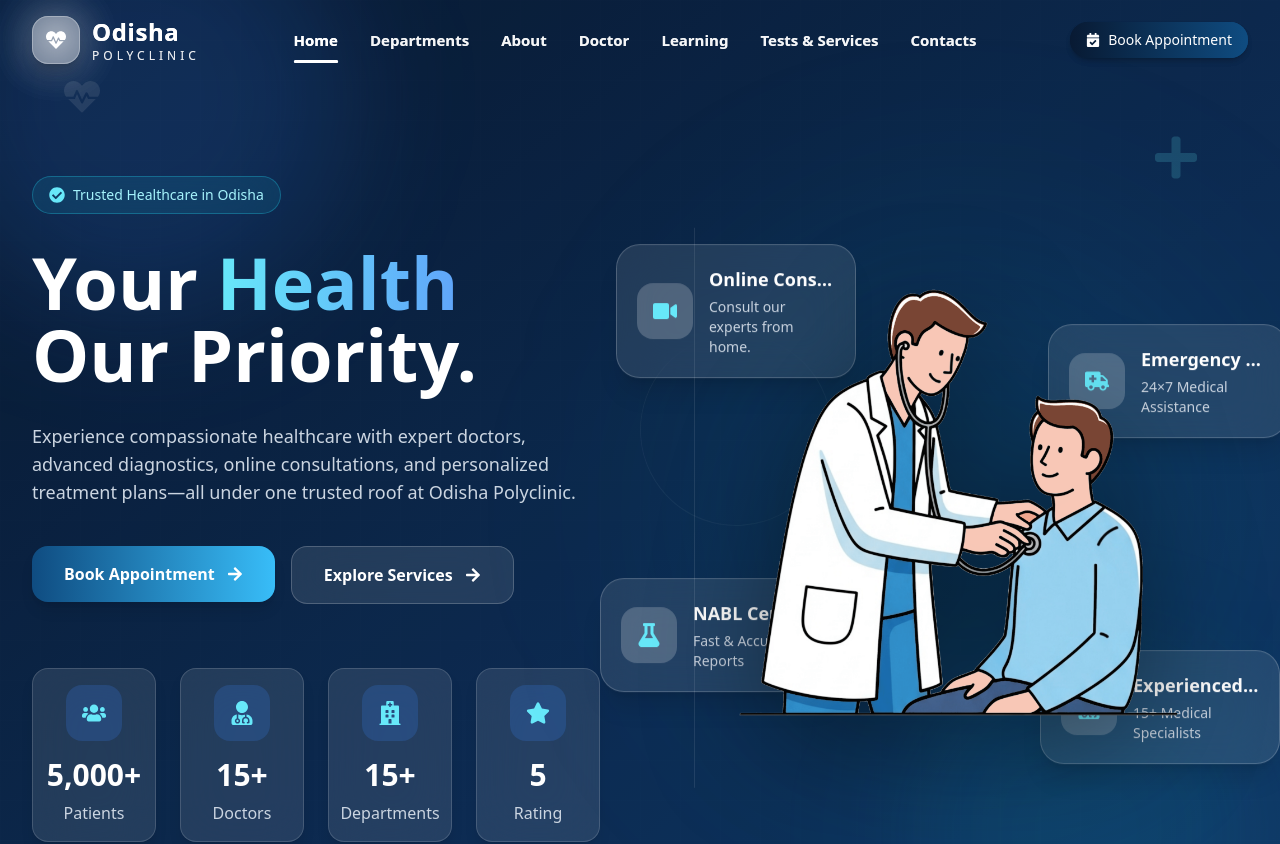
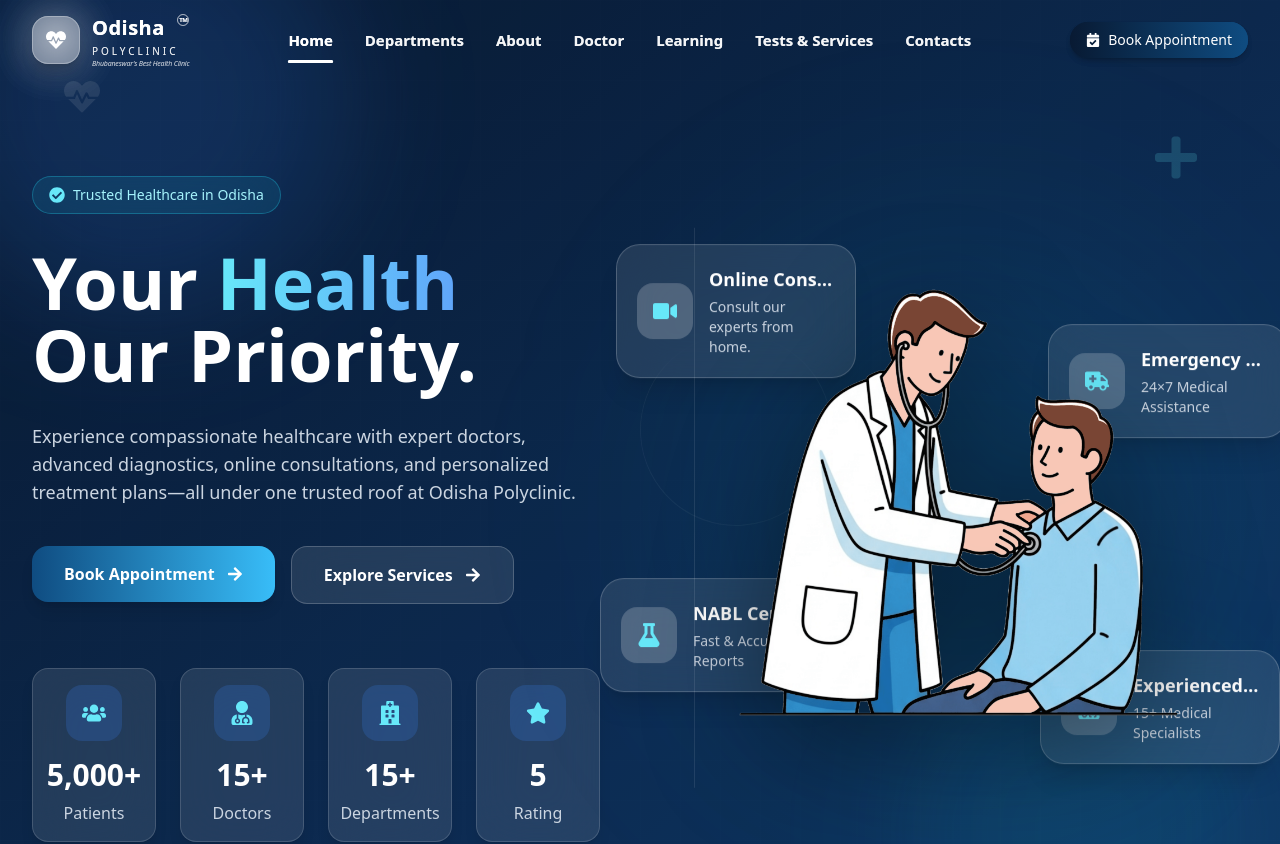
Before and after one commit to enayat-alt/clinic-project, a React (Vite) app in the folder frontend/: page / in a window 1280 px wide. Shown: the top 844 px of the page. Built offline with nearby package versions, Linux system fonts and the light colour scheme; no server answers.

Commit message:
logo changes

```diff
--- a/frontend/src/features/clinic/components/Header/Logo.jsx
+++ b/frontend/src/features/clinic/components/Header/Logo.jsx
@@ -1,3 +1,57 @@
+// import { Link } from "react-router-dom";
+// import { FaHeartbeat } from "react-icons/fa";
+
+// export default function Logo({ scrolled }) {
+//   return (
+//     <Link to="/" className="flex items-center gap-3 select-none">
+//       {/* Logo Icon */}
+//       <div className="relative">
+//         {/* Glow */}
+//         <div
+//           className={`absolute inset-0 rounded-full blur-xl transition-colors duration-300 ${
+//             scrolled
+//               ? "bg-cyan-400 opacity-40"
+//               : "bg-white opacity-30"
+//           }`}
+//         />
+
+//         {/* Logo */}
+//         <div
+//           className={`relative flex h-12 w-12 items-center justify-center rounded-2xl shadow-lg transition-colors duration-300 ${
+//             scrolled
+//               ? "bg-gradient-to-br from-[#0F4C81] to-[#081A33]"
+//               : "bg-white/20 backdrop-blur-md border border-white/20"
+//           }`}
+//         >
+//           <FaHeartbeat className="text-xl text-white" />
+//         </div>
+//       </div>
+
+//       {/* Text */}
+//       <div className="leading-tight">
+//         <h2
+//           className={`text-2xl font-extrabold tracking-wide transition-colors duration-300 ${
+//             scrolled ? "text-[#081A33]" : "text-white"
+//           }`}
+//         >
+//           Odisha
+//         </h2>
+
+//         <p
+//           className={`text-xs uppercase tracking-[4px] transition-colors duration-300 ${
+//             scrolled ? "text-slate-500" : "text-white/70"
+//           }`}
+//         >
+//           POLYCLINIC
+//         </p>
+//       </div>
+
+
+//     </Link>
+//   );
+// }
+
+
 import { Link } from "react-router-dom";
 import { FaHeartbeat } from "react-icons/fa";
 
@@ -5,17 +59,15 @@ export default function Logo({ scrolled }) {
   return (
     <Link to="/" className="flex items-center gap-3 select-none">
       {/* Logo Icon */}
-      <div className="relative">
+      <div className="relative flex-shrink-0">
         {/* Glow */}
         <div
           className={`absolute inset-0 rounded-full blur-xl transition-colors duration-300 ${
-            scrolled
-              ? "bg-cyan-400 opacity-40"
-              : "bg-white opacity-30"
+            scrolled ? "bg-cyan-400 opacity-40" : "bg-white opacity-30"
           }`}
         />
 
-        {/* Logo */}
+        {/* Logo Container - Kept at exact h-12 w-12 */}
         <div
           className={`relative flex h-12 w-12 items-center justify-center rounded-2xl shadow-lg transition-colors duration-300 ${
             scrolled
@@ -27,23 +79,46 @@ export default function Logo({ scrolled }) {
         </div>
       </div>
 
-      {/* Text */}
-      <div className="leading-tight">
+      {/* Text Area */}
+      <div className="flex flex-col justify-center leading-none">
+
+        {/* Title Container with relative positioning for TM */}
+        <div className="relative inline-block pr-5">
           <h2
-          className={`text-2xl font-extrabold tracking-wide transition-colors duration-300 ${
+            className={`text-xl font-extrabold tracking-wide mb-1 transition-colors duration-300 ${
               scrolled ? "text-[#081A33]" : "text-white"
             }`}
           >
             Odisha
           </h2>
 
+          {/* Circled TM Mark - Positioned strictly at the top right corner */}
+          <span
+            className={`absolute top-0 right-0 text-[6px] font-bold border rounded-full h-3 w-3 flex items-center justify-center tracking-tighter transition-colors duration-300 ${
+              scrolled ? "text-[#081A33] border-[#081A33]" : "text-white/80 border-white/40"
+            }`}
+          >
+            TM
+          </span>
+        </div>
+
+        {/* Subtitle */}
         <p
-          className={`text-xs uppercase tracking-[4px] transition-colors duration-300 ${
+          className={`text-[10px] uppercase tracking-[3px] mb-1 transition-colors duration-300 ${
             scrolled ? "text-slate-500" : "text-white/70"
           }`}
         >
           POLYCLINIC
         </p>
+
+        {/* Tagline */}
+        <span
+          className={`text-[7px] tracking-tight whitespace-nowrap italic transition-colors duration-300 ${
+            scrolled ? "text-slate-400" : "text-white/50"
+          }`}
+        >
+          Bhubaneswar's Best Health Clinic
+        </span>
       </div>
     </Link>
   );
```
Lines whose indentation alone changed are shown as unchanged.
